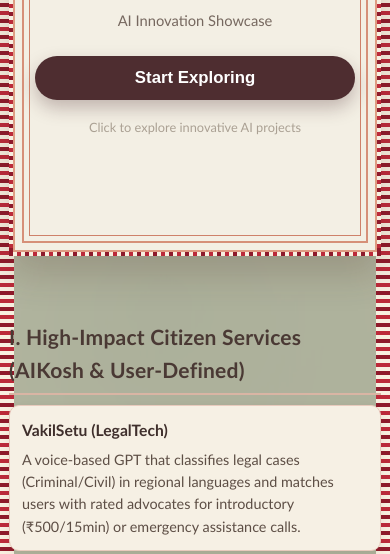
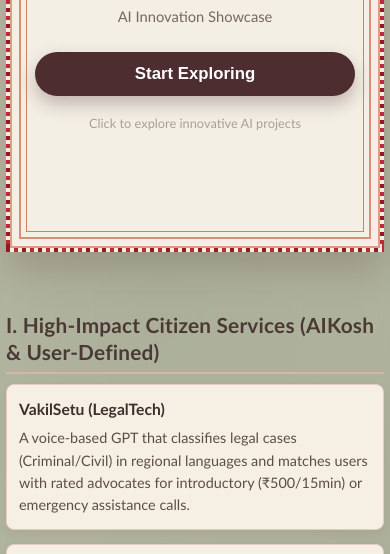
Before and after one commit to dev-summar/AI-day, a plain HTML site: page index.html in a window 390 px wide. Shown: the part 286-840 px from the top of the page. Drawn offline with Linux system fonts and the light colour scheme.

Commit message:
Initial commit - AI Day project

```diff
--- a/index.html
+++ b/index.html
@@ -516,18 +516,16 @@
 
       .frame {
         background:
-          var(--pattern-h) top / 100% 14px no-repeat,
-          var(--pattern-h) bottom / 100% 14px no-repeat,
-          var(--pattern-v) left / 14px 100% no-repeat,
-          var(--pattern-v) right / 14px 100% no-repeat;
+          var(--pattern-h) top / 100% 12px no-repeat,
+          var(--pattern-h) bottom / 100% 12px no-repeat;
       }
 
       .frame::before {
-        inset: 6px;
+        inset: 5px;
       }
 
       .frame::after {
-        inset: 11px;
+        inset: 9px;
       }
 
       .hero-wrap {
@@ -556,11 +554,11 @@
 
     @media (max-width: 680px) {
       .frame {
-        padding: 10px;
+        padding: 8px;
       }
 
       .container {
-        width: min(1120px, calc(100% - 2px));
+        width: 100%;
       }
 
       .hero-wrap { min-height: 76vh; }
@@ -598,11 +596,18 @@
       .grid {
         grid-template-columns: 1fr;
       }
+
+      .section-title {
+        line-height: 1.3;
+      }
     }
 
     @media (max-width: 430px) {
       .frame {
-        padding: 8px;
+        padding: 6px;
+        background:
+          var(--pattern-h) top / 100% 8px no-repeat,
+          var(--pattern-h) bottom / 100% 8px no-repeat;
       }
 
       .frame::before,
@@ -615,7 +620,7 @@
       }
 
       .hero-stage {
-        padding-top: 28px;
+        padding-top: 24px;
       }
 
       .badge {
@@ -637,11 +642,16 @@
       }
 
       .content {
-        margin-top: 42px;
+        margin-top: 34px;
       }
 
       .section-title {
+        font-size: clamp(1.05rem, 7vw, 1.3rem);
         margin-bottom: 10px;
+      }
+
+      .card {
+        border-radius: 8px;
       }
     }
 
```
